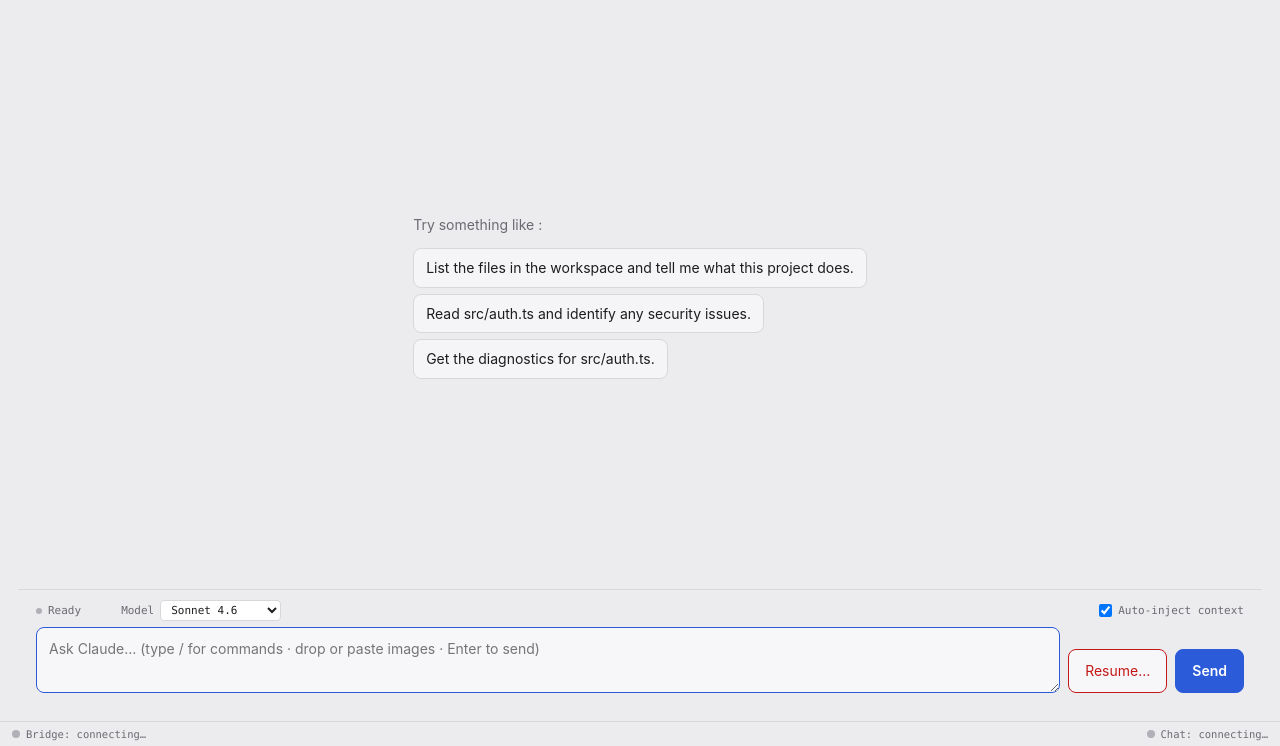
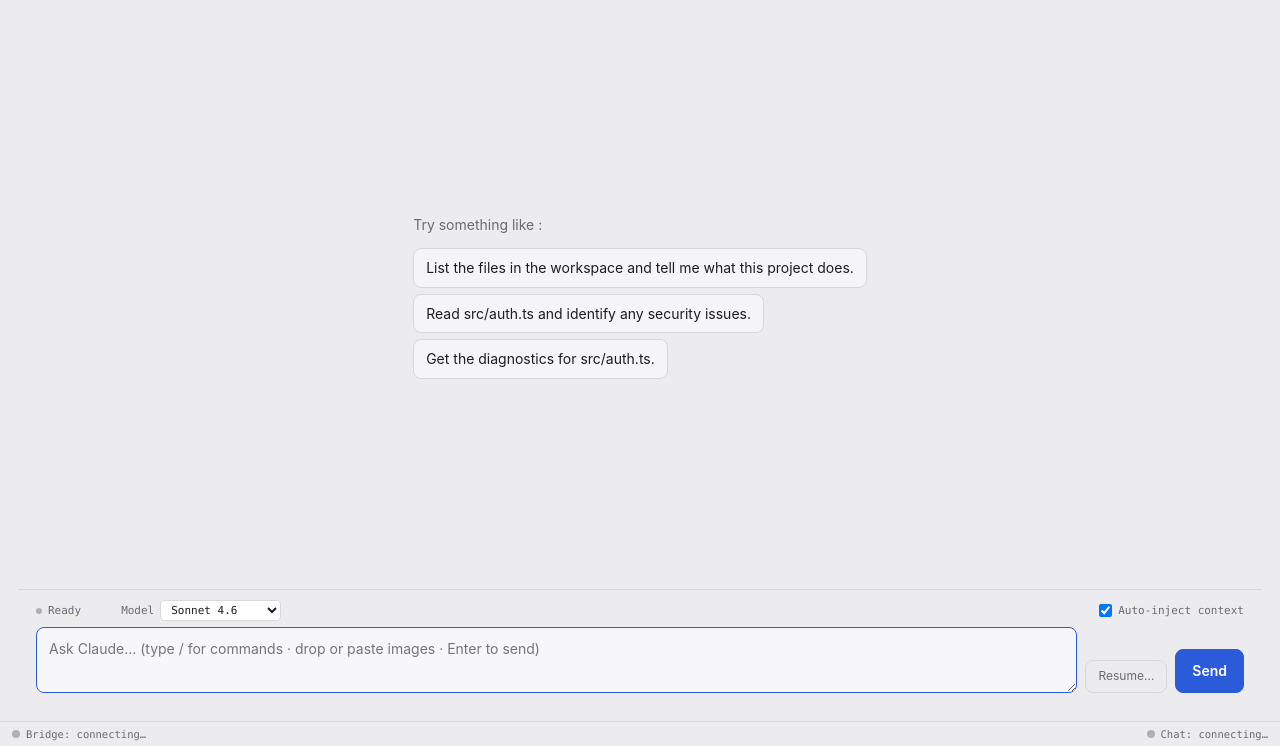
Before and after one commit to okapi-ca/claudecode-nova, a website: page claudecode-nova.novaextension/Scripts/chat-ui/index.html in a window 1280 px wide. Shown: the part 54-800 px from the top of the page. Drawn offline with nearby package versions, Linux system fonts and the light colour scheme; a small style sheet from the web is missing.

Commit message:
style(chat): make composer Resume button compact + neutral
The Resume… button inherited .btn--secondary, which is styled big and
red (padding 10px 16px, error-colored border/text) — that style fits
the destructive Stop button, not a benign "resume a session" action.
Override #resume to be compact (6px 12px, 12px) and neutral (muted
text, normal border, transparent bg). Stop keeps its red treatment.

Co-Authored-By: Claude Opus 4.7 <noreply@anthropic.com>

```diff
--- a/claudecode-nova.novaextension/Scripts/chat-ui/chat.css
+++ b/claudecode-nova.novaextension/Scripts/chat-ui/chat.css
@@ -453,6 +453,19 @@ body {
   color: var(--error);
   border-color: var(--error);
 }
+
+/* Resume… is a minor, non-destructive action — it inherited the big red
+   .btn--secondary style (which suits the destructive Stop button). Make
+   it compact and neutral so it reads as a secondary action next to Send,
+   not an alarming red one. Stop keeps the red treatment. */
+#resume {
+  padding: 6px 12px;
+  font-size: 12px;
+  background: transparent;
+  color: var(--text-muted);
+  border-color: var(--border);
+}
+#resume:hover { color: var(--text); border-color: var(--accent); }
 
 /* ── scrollbar ──────────────────────────────────────────────────── */
 
```
